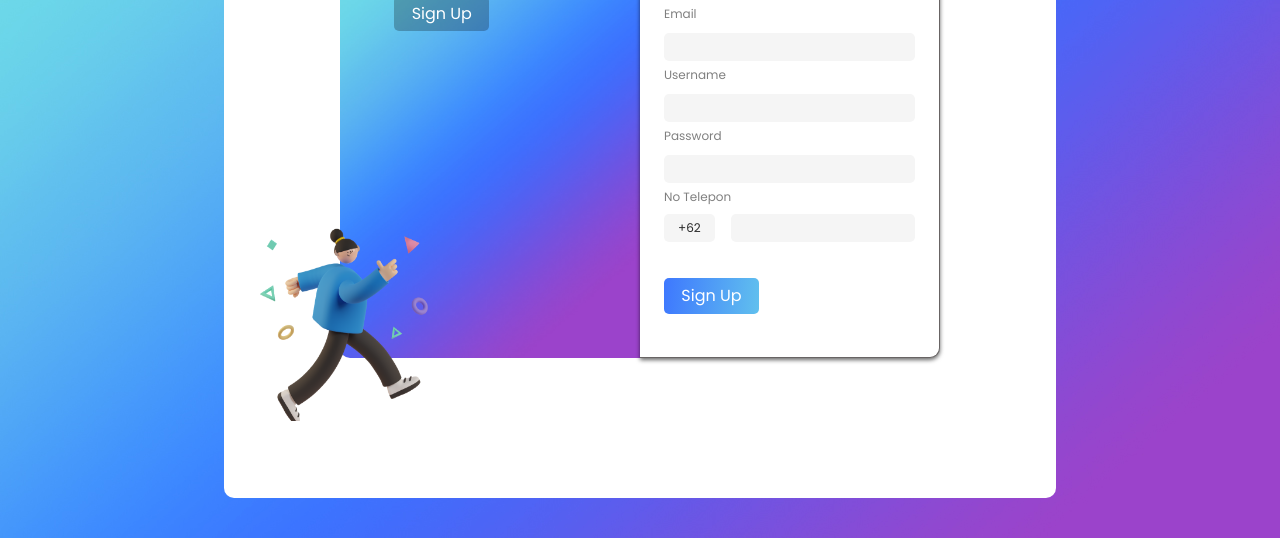
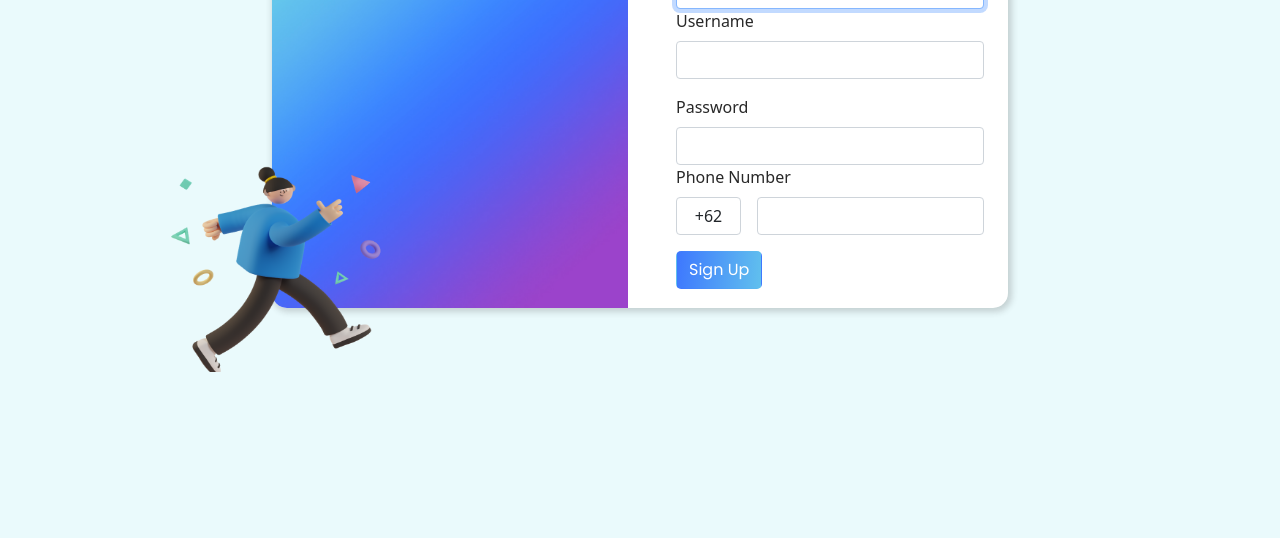
Before and after one commit to PklInternetSlim/InfiniteMart, a plain HTML site: page Auth/Register.html in a window 1280 px wide. Shown: the part 262-800 px from the top of the page. Drawn offline with Linux system fonts and the light colour scheme.

Commit message:
Memperbarui Halaman Login Dan Register

```diff
--- a/Assets/css/LoginStyle.css
+++ b/Assets/css/LoginStyle.css
@@ -3,11 +3,11 @@
 
 body {
   background: #eafafc;
+  overflow: hidden;
 }
 
 .card-login {
-  margin-top: 7vh;
-  height: auto;
+  margin: 7vh auto;
   min-height: 450px;
   border-radius: 15px;
   background-color: #fff;
@@ -89,6 +89,10 @@ body {
 
 /* * Phone */
 @media (min-width: 0px) and (max-width: 765px) {
+  .card-login {
+    margin: 3vh auto;
+  }
+
   .right {
     display: none;
   }
@@ -116,18 +120,93 @@ body {
 /* * Tab1 */
 @media (min-width: 768px) and (min-height: 1024px) {
   .card-login {
-    margin-top: 35vh;
+    margin-top: 30vh;
     width: 100%;
-    margin-left: 10rem;
+    min-height: 0;
+    padding-bottom: 5%;
+  }
+
+  .right {
+    display: none;
+  }
+
+  .btn-Gradient {
+    width: 100%;
+    font-size: 25px;
+  }
+
+  .left {
+    width: 100%;
+  }
+
+  .toRegist {
+    display: block;
+    font-size: 20px;
+  }
+
+  .img-left img {
+    width: 70px;
+    height: 65px;
+  }
+
+  .text-right h1 {
+    font-size: 28px;
+    margin: 40px 0 0 0;
+  }
+
+  .signIn-google h1 {
+    font-size: 25px;
+  }
+
+  .inputValue label {
+    font-size: 25px;
+  }
+
+  .inputValue input {
+    font-size: 25px;
   }
 }
 
 /* * Tab 2 */
 @media (min-width: 1024px) and (min-height: 1300px) {
-  .anima1 {
-    margin-top: -230px;
-    margin-left: 70px;
-    width: 248px;
-    height: 252px;
+  .card-login {
+    margin-top: 15vh;
+    width: 100%;
+    min-height: 0;
+    padding-bottom: 5%;
+  }
+
+  .btn-Gradient {
+    font-size: 35px;
+  }
+
+  .left {
+    width: 100%;
+  }
+
+  .toRegist {
+    font-size: 25px;
+  }
+
+  .img-left img {
+    width: 90px;
+    height: 85px;
+  }
+
+  .text-right h1 {
+    font-size: 38px;
+    margin: 40px 0 0 0;
+  }
+
+  .signIn-google h1 {
+    font-size: 35px;
+  }
+
+  .inputValue label {
+    font-size: 35px;
+  }
+
+  .inputValue input {
+    font-size: 35px;
   }
 }
--- a/Assets/css/Register.css
+++ b/Assets/css/Register.css
@@ -1,109 +1,59 @@
-@import url("https://fonts.googleapis.com/css2?family=Poppins&display=swap");
-@import url(Variable.css);
+@import url("Variable.css");
+@import url("https://fonts.googleapis.com/css2?family=Poppins:ital,wght@0,100;0,200;0,300;0,400;0,500;0,600;0,700;0,800;0,900;1,100;1,200;1,300;1,400;1,500;1,600;1,700;1,800;1,900&display=swap");
 
 body {
-  background: var(--bgLogin-Register);
-  background-position: center;
-  background-repeat: no-repeat;
-  background-size: cover;
-  margin: 0;
-  padding: 0;
-  font-family: var(--fontFamily);
+  background: #eafafc;
+  overflow: hidden;
 }
 
-.bgWindow {
-  width: 100%;
-  height: 100vh;
+.card-login {
+  margin: 7vh auto;
+  min-height: 450px;
+  border-radius: 15px;
+  background-color: #fff;
+  color: #282828;
+  -webkit-box-shadow: 2px 2px 6px 2px rgba(51, 51, 51, 0.2);
+  box-shadow: 2px 2px 6px 2px rgba(51, 51, 51, 0.2);
 }
 
-.autsideCard {
-  border-radius: 10px;
-  height: 90vh;
-  width: 55%;
-  background: #fff;
-  display: flex;
-  justify-content: center;
-  align-items: center;
-  position: absolute;
-  left: 50%;
-  top: 50%;
-  transform: translate(-50%, -50%);
-}
-
-.insideCaard {
-  position: relative;
-  width: 560px;
-  height: 400px;
-  border-radius: 10px;
-  margin: 0 10%;
-}
-
-.leftCard {
-  position: absolute;
-  left: 0;
-  top: 0;
+.rightCard {
   background: var(--bgLogin-RegisterTab);
   background-position: center;
   background-repeat: no-repeat;
   background-size: cover;
-  width: 50%;
-  height: 100%;
-  border-top-left-radius: 10px;
-  border-bottom-left-radius: 10px;
+  height: auto;
+  border-top-left-radius: 15px;
+  border-bottom-left-radius: 15px;
+  min-height: 450px;
 }
 
-.leftCard h3 {
-  height: auto;
-  margin: 45px 50px 15px 50px;
-  font-size: 15px;
-  color: #e5e5e5;
+.regist-account {
+  font-weight: 500;
+  font-family: var(--fontFamily);
+  font-size: 20px;
+  color: #fff;
 }
 
 .btn-blueGradient {
   color: white;
   background: var(--btnRegister);
   width: 95px;
-  height: 35px;
-  margin-left: 18.1%;
   border-radius: 5px;
-  border: none;
-  cursor: pointer;
 }
 
-.btn-Gradient {
-  color: white;
-  background: var(--button-gradient);
+.sellerHeader {
+  margin-top: 50px;
   font-family: var(--fontFamily);
-  width: 95px;
-  border-radius: 5px;
-  border: none;
-  cursor: pointer;
+  font-size: 24px;
 }
 
-.leftCard .btn-blueGradient:hover {
-  color: #000;
-}
-
-.leftCard img {
-  width: 180px;
-  height: 175px;
-  margin: 170px 0 0 0;
-  transform: translateX(-85px);
-}
-
-.rightCard {
+.anima2 {
+  user-select: none;
   position: absolute;
-  right: 0;
-  top: 0;
-  width: 50%;
-  height: 100%;
-  border-top-right-radius: 10px;
-  border-bottom-right-radius: 10px;
-  box-shadow: 0 2px 4px rgba(0, 0, 0, 0.6);
-  z-index: 2;
-  border: 1px solid rgb(104, 100, 100);
-  border-left: none;
-  background: #fff;
+  margin-top: -9rem;
+  margin-left: -7.5rem;
+  width: 250px;
+  height: 208px;
 }
 
 .img-left img {
@@ -118,144 +68,73 @@ body {
   margin: 35px 0 0 0;
 }
 
-.plus62 {
-  pointer-events: none;
+.btn-Gradient {
+  background: var(--button-gradient);
+  border-radius: 5px;
+  color: #fff;
+  font-family: var(--fontFamily);
 }
 
-.inputValue input {
-  border-style: hidden;
-  color: #282828;
-  outline: none;
-  border: none;
-  cursor: pointer;
-  width: 100%;
-  font-size: var(--fontFamily);
-  border-radius: 5px;
-  font-size: 12px;
-  padding: 5px;
-  background: #f5f5f5;
-}
-
-.inputValue label {
-  font-size: 12px;
-  color: rgba(0, 0, 0, 0.5);
-  margin-top: 5px;
-}
-
-.fontSize input {
+.toRegist {
+  text-decoration: none;
+  font-size: 15px;
+  margin-top: 10px;
   text-align: center;
+  display: none;
 }
 
 /* * Phone */
-
 @media (min-width: 0px) and (max-width: 765px) {
-  .autsideCard {
-    width: 85%;
+  .card-login {
+    margin: 3vh auto;
+    padding-bottom: 5%;
   }
 
-  .leftCard img {
-    margin: 170px 0 0 0;
+  .right {
+    display: none;
+  }
+
+  .btn-Gradient {
+    width: 100%;
+  }
+
+  .toRegist {
+    display: block;
   }
 }
 
-/* * Dekstop */
+/* * Desktop */
+@media (min-width: 1260px) {
+  .card-login {
+    margin-top: 15vh;
+  }
+}
 
-@media (min-width: 1260px) {
-  .autsideCard {
-    width: 65%;
-    height: 90vh;
+/* * Tab1 */
+@media (min-width: 768px) and (min-height: 1024px) {
+  .card-login {
+    margin-top: 20vh;
+    width: 100%;
+    min-height: 0;
+    padding-bottom: 5%;
   }
 
-  .insideCaard {
-    width: 600px;
-    height: 440px;
-  }
-
-  .leftCard img {
-    width: 200px;
-    height: 195px;
-    margin: 195px 0 0 0;
-    transform: translateX(-95px);
+  .right {
+    display: none;
   }
 
   .btn-Gradient {
-    margin-top: 20px;
-  }
-}
-
-/* Tab1 */
-@media (min-width: 768px) and (min-height: 1024px) {
-  .autsideCard {
     width: 100%;
-    height: 0vh;
+    font-size: 25px;
   }
 
-  .insideCaard {
-    width: 860px;
-    height: 600px;
+  .left {
+    width: 100%;
   }
 
-  .leftCard img {
-    width: 240px;
-    height: 235px;
-    margin: 300px 0 0 0;
-    transform: translateX(-110px);
-  }
-
-  .leftCard h3 {
-    margin: 45px 50px 15px 50px;
-    font-size: 30px;
-  }
-
-  .btn-blueGradient {
-    width: 125px;
-    height: 45px;
-    margin-left: 13.1%;
-  }
-
-  .img-left img {
-    width: 60px;
-    height: 55px;
-    margin: 40px 15px 0 0;
-  }
-
-  .text-right h1 {
-    font-size: 25px;
-    margin: 55px 0 0 0;
-  }
-
-  .inputValue label {
+  .toRegist {
+    display: block;
     font-size: 20px;
-  }
-
-  .inputValue input {
-    font-size: 20px;
-  }
-
-  .btn-Gradient {
-    width: 135px;
-    font-size: 20px;
-    margin-top: 20px;
-    padding: 10px 0;
-  }
-
-  .leftCard {
-    display: none;
-  }
-
-  .rightCard {
-    width: 100%;
-    left: 50%;
-    transform: translateX(-50%);
-    border-radius: 10px;
-  }
-}
-
-/* * Tab 2 */
-@media (min-width: 1024px) and (min-height: 1300px) {
-  .autsideCard {
-    width: 90%;
-    height: 0vh;
   }
 
   .img-left img {
@@ -264,51 +143,55 @@ body {
   }
 
   .text-right h1 {
-    font-size: 27px;
-    color: #61c0ee;
-    margin: 60px 0 0 0;
+    font-size: 28px;
+    margin: 40px 0 0 0;
+  }
+
+  .inputValue label {
+    font-size: 25px;
+  }
+
+  .inputValue input {
+    font-size: 25px;
   }
 }
 
-/* Galaxy j4 */
+/* * Tab 2 */
+@media (min-width: 1024px) and (min-height: 1300px) {
+  .card-login {
+    margin-top: 10vh;
+    width: 100%;
+    min-height: 0;
+    padding-bottom: 5%;
+  }
 
-/* @media (min-width: 290px) and (min-width: 610px) {
-  .insideCaard {
-    height: 52.5vh;
-    border-radius: 20px;
+  .btn-Gradient {
+    font-size: 35px;
   }
+
+  .left {
+    width: 100%;
+  }
+
+  .toRegist {
+    font-size: 25px;
+  }
+
+  .img-left img {
+    width: 90px;
+    height: 85px;
+  }
+
   .text-right h1 {
-    font-size: 60px;
-    margin-top: 75px;
+    font-size: 38px;
+    margin: 40px 0 0 0;
   }
-  .img-left img {
-    width: 120px;
-    height: 120px;
-    margin-top: 50px;
-  }
-  .signIn-google h1 {
-    font-size: 40px;
-    margin-left: 10px;
-    margin-bottom: 100px;
-  }
+
   .inputValue label {
     font-size: 35px;
-    margin-left: 10px;
-    margin-bottom: 20px;
   }
+
   .inputValue input {
-    height: 4vh;
-    border-radius: 15px;
+    font-size: 35px;
   }
-  .btn-Gradient {
-    width: 25vw;
-    height: 4vh;
-    font-size: 35px;
-    margin-top: 50px;
-    border-radius: 15px;
-  }
-  .fontSize input {
-    font-size: 30px;
-    text-align: center;
-  }
-} */
+}
--- a/Auth/Register.html
+++ b/Auth/Register.html
@@ -2,29 +2,39 @@
 <html lang="en">
 
 <head>
+    <meta charset="UTF-8">
+    <meta name="viewport" content="width=device-width, initial-scale=1.0">
     <title>Register</title>
+    <link rel="icon" href="../Assets/img/logo_transparent.png">
     <link rel='stylesheet' href='../Assets/css/bootstrap.min.css'>
-    <link rel="stylesheet" type="text/css" href="../Assets/css/Register.css">
-    <link rel="icon" href="../Assets/img/logo_transparent.png">
+    <link rel="stylesheet" href="../Assets/css/Register.css">
 </head>
 
 <body>
+    <div class="loginContainer">
+        <div class="container">
+            <div class="row justify-content-center">
+                <div class="col-lg-8">
+                    <div class="card-login">
+                        <div class="row">
 
-    <div class="bgWindow">
-        <div class="autsideCard">
-            <div class="insideCaard">
+                            <div class="col-md-6 right">
+                                <div class="rightCard">
+                                    <div class="container">
                                         <div class="row">
-                    <div class="col-md-6">
-                        <div class="leftCard">
-                            <h3 class="fw-bold">Have Account?</h3>
-                            <a href="Login.html" class="btn btn-blueGradient">Sign Up</a>
-                            <img class="img-right user-select-none" src="../Assets/img/Character/anima1.png">
+                                            <span class="regist-account mt-5">
+                                                Have account?
+                                            </span>
+                                            <a href="Register.html" class="btn btn-blueGradient m-3">Sign Up</a>
                                         </div>
                                     </div>
-                    <div class="col-md-6">
-                        <div class="rightCard">
-                            <div class="header-rightCard">
+                                </div>
+                                <img class="anima2 user-select-none" src="../Assets/img/Character/anima1.png">
+                            </div>
+
+                            <div class="col-md-6 left">
                                 <div class="container">
+                                    <div class="row">
                                         <div class="d-flex">
                                             <div class="img-left">
                                                 <img src="../Assets/img/logo_bg-putih.png" alt="">
@@ -34,34 +44,32 @@
                                             </div>
                                         </div>
                                     </div>
-                            </div>
-                            <div class="content-rightCard mt-3">
+                                    <div class="row mt-3">
                                         <form action="#" method="POST">
-                                    <div class="container">
                                             <div class="inputValue">
                                                 <label for="email">Email</label>
-                                            <input type="email" name="email" class="mt-2 form-control"
+                                                <input type="email" name="email" class="mt-2 form-control" autofocus
                                                     autocomplete="off">
                                             </div>
                                             <div class="inputValue">
                                                 <label for="username">Username</label>
-                                            <input type="text" name="username" class="mt-2 form-control"
+                                                <input type="text" name="username" class="mt-2 form-control" autofocus
                                                     autocomplete="off">
                                             </div>
-                                        <div class="inputValue">
+                                            <div class="inputValue mt-3">
                                                 <label for="password">Password</label>
                                                 <input type="password" name="password" class="mt-2 form-control"
                                                     autocomplete="off">
                                             </div>
-                                        <div class="form-group inputValue">
-                                            <label for="" class="form-label small">No Telepon</label>
+                                            <div class="inputValue">
+                                                <label for="PhoneNumber">Phone Number</label>
                                                 <div class="row g-3">
-                                                <div class="col-3 fontSize">
-                                                    <input type="text" class="w-100 form-control plus62 form-control-sm"
-                                                        value="+62">
+                                                    <div class="col-3">
+                                                        <input type="text" class="text-center mt-2 w-100 form-control bg-white"
+                                                            value="+62" disabled>
                                                     </div>
                                                     <div class="col-9">
-                                                    <input type="text" class="w-100 form-control" autocomplete="off"
+                                                        <input type="text" name="PhoneNumber" class="mt-2 w-100 form-control" autocomplete="off"
                                                             onkeyup="if (/\D/g.test(this.value)) this.value = this.value.replace(/\D/g,'')">
                                                     </div>
                                                 </div>
@@ -70,8 +78,8 @@
                                                 <button type="submit" class="btn btn-Gradient" name="submit">Sign
                                                     Up</button>
                                             </div>
-                                    </div>
                                         </form>
+                                        <a href="#" class="toRegist">Dont have account? Sign up</a>
                                     </div>
                                 </div>
                             </div>
@@ -80,8 +88,13 @@
                     </div>
                 </div>
             </div>
+        </div>
+    </div>
+</body>
+
 <script src='../Assets/Js/popper.min.js'></script>
 <script src="../Assets/Js/bootstrap.min.js"></script>
-</body>
+<script>
+</script>
 
 </html>
```
Also changed, not shown: Auth/Login.html (+2 -0 lines). Lines whose indentation alone changed are shown as unchanged.
